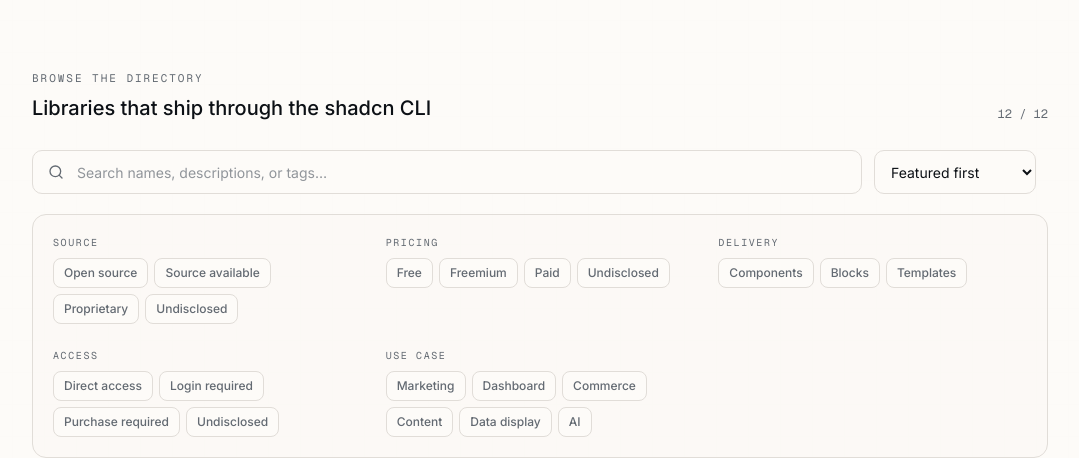
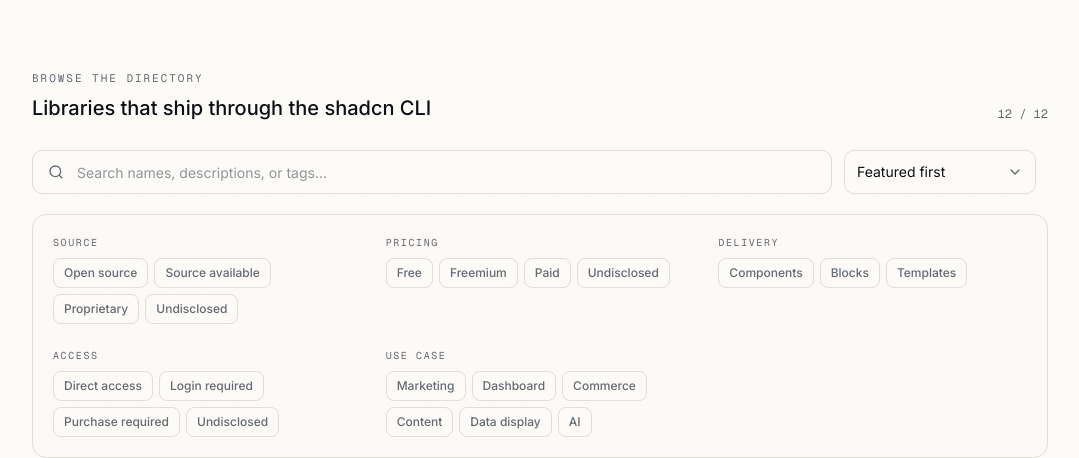
Before and after one commit to tuntun0609/awesome-shadcn-ui, a Next.js app: page / in a window 1280 px wide. Shown: the part 396-854 px from the top of the page, without its empty margins (100-1179 px from the left). Built offline with nearby package versions, Linux system fonts and the light colour scheme; no server answers.

Commit message:
feat: 集成 @base-ui/react Select 并替换目录页原生下拉

```diff
--- a/src/components/library-directory.tsx
+++ b/src/components/library-directory.tsx
@@ -14,6 +14,13 @@
 import Link from "next/link";
 import { usePathname, useSearchParams } from "next/navigation";
 import { type ReactNode, useState } from "react";
+import {
+  Select,
+  SelectContent,
+  SelectItem,
+  SelectTrigger,
+  SelectValue,
+} from "@/components/ui/select";
 import type { Library } from "@/data/libraries";
 import {
   accessModels,
@@ -59,6 +66,12 @@
   templates: "Templates",
   undisclosed: "Undisclosed",
 };
+
+const sortOptions: ReadonlyArray<{ label: string; value: CatalogSort }> = [
+  { label: "Featured first", value: "featured" },
+  { label: "Recently updated", value: "recently-updated" },
+  { label: "Most starred", value: "most-starred" },
+];
 
 const readList = (params: URLSearchParams, key: string) =>
   params.get(key)?.split(",").filter(Boolean) ?? [];
@@ -236,7 +249,7 @@
 
   return (
     <section aria-labelledby="directory-title" className="pb-24">
-      <div className="border-border border-b pb-5">
+      <div className="pb-5">
         <div className="flex items-end justify-between gap-6">
           <div>
             <p className="font-mono text-[11px] text-muted-foreground uppercase tracking-[0.18em]">
@@ -270,16 +283,25 @@
             />
           </label>
 
-          <select
-            aria-label="Sort libraries"
-            className="h-11 rounded-lg border bg-background px-3 text-sm outline-none focus:border-blue-500 focus:ring-4 focus:ring-blue-500/10"
-            onChange={(event) => setParam("sort", event.target.value)}
+          <Select
+            items={sortOptions}
+            onValueChange={(value) => setParam("sort", value ?? "")}
             value={sort}
           >
-            <option value="featured">Featured first</option>
-            <option value="recently-updated">Recently updated</option>
-            <option value="most-starred">Most starred</option>
-          </select>
+            <SelectTrigger
+              aria-label="Sort libraries"
+              className="h-11 w-full rounded-lg border-border bg-background px-3 data-[size=default]:h-11 md:w-48"
+            >
+              <SelectValue />
+            </SelectTrigger>
+            <SelectContent align="end">
+              {sortOptions.map((option) => (
+                <SelectItem key={option.value} value={option.value}>
+                  {option.label}
+                </SelectItem>
+              ))}
+            </SelectContent>
+          </Select>
 
           <button
             className="inline-flex h-11 items-center justify-center gap-2 rounded-lg border bg-background px-3 text-sm md:hidden"
@@ -305,12 +327,12 @@
         </div>
       </div>
 
-      <div className="divide-y divide-border border-border border-b">
+      <div>
         {visibleLibraries.map((library) => {
           const metric = metrics.repositories[library.slug];
           return (
             <article
-              className="group grid gap-4 py-6 sm:grid-cols-[44px_minmax(0,1fr)_auto] sm:items-center sm:gap-5"
+              className="group relative -mx-4 grid gap-4 rounded-xl px-4 py-6 transition-colors after:absolute after:right-4 after:bottom-0 after:left-4 after:h-px after:bg-border/40 after:content-[''] last:after:hidden hover:bg-muted/35 sm:grid-cols-[44px_minmax(0,1fr)_auto] sm:items-center sm:gap-5 sm:after:left-20"
               key={library.slug}
             >
               <div className="relative flex size-11 items-center justify-center overflow-hidden rounded-xl border bg-card font-semibold text-sm shadow-sm">
--- /dev/null
+++ b/src/components/ui/select.tsx
@@ -0,0 +1,201 @@
+"use client";
+
+import { Select as SelectPrimitive } from "@base-ui/react/select";
+import { CheckIcon, ChevronDownIcon, ChevronUpIcon } from "lucide-react";
+import type { ComponentProps } from "react";
+import { cn } from "@/lib/utils";
+
+const Select = SelectPrimitive.Root;
+
+function SelectGroup({ className, ...props }: SelectPrimitive.Group.Props) {
+  return (
+    <SelectPrimitive.Group
+      className={cn("scroll-my-1.5 p-1", className)}
+      data-slot="select-group"
+      {...props}
+    />
+  );
+}
+
+function SelectValue({ className, ...props }: SelectPrimitive.Value.Props) {
+  return (
+    <SelectPrimitive.Value
+      className={cn("flex flex-1 text-left", className)}
+      data-slot="select-value"
+      {...props}
+    />
+  );
+}
+
+function SelectTrigger({
+  className,
+  size = "default",
+  children,
+  ...props
+}: SelectPrimitive.Trigger.Props & {
+  size?: "sm" | "default";
+}) {
+  return (
+    <SelectPrimitive.Trigger
+      className={cn(
+        "flex w-fit items-center justify-between gap-1.5 whitespace-nowrap rounded-2xl border border-transparent bg-input/50 px-3 py-2 text-sm outline-none transition-[color,box-shadow] duration-200 focus-visible:border-ring focus-visible:ring-3 focus-visible:ring-ring/30 disabled:cursor-not-allowed disabled:opacity-50 aria-invalid:border-destructive aria-invalid:ring-3 aria-invalid:ring-destructive/20 data-[size=default]:h-8 data-[size=sm]:h-7 data-placeholder:text-muted-foreground *:data-[slot=select-value]:line-clamp-1 *:data-[slot=select-value]:flex *:data-[slot=select-value]:items-center *:data-[slot=select-value]:gap-1.5 dark:aria-invalid:border-destructive/50 dark:aria-invalid:ring-destructive/40 [&_svg:not([class*='size-'])]:size-4 [&_svg]:pointer-events-none [&_svg]:shrink-0",
+        className
+      )}
+      data-size={size}
+      data-slot="select-trigger"
+      {...props}
+    >
+      {children}
+      <SelectPrimitive.Icon
+        render={
+          <ChevronDownIcon className="pointer-events-none size-4 text-muted-foreground" />
+        }
+      />
+    </SelectPrimitive.Trigger>
+  );
+}
+
+function SelectContent({
+  className,
+  children,
+  side = "bottom",
+  sideOffset = 4,
+  align = "center",
+  alignOffset = 0,
+  alignItemWithTrigger = true,
+  ...props
+}: SelectPrimitive.Popup.Props &
+  Pick<
+    SelectPrimitive.Positioner.Props,
+    "align" | "alignOffset" | "side" | "sideOffset" | "alignItemWithTrigger"
+  >) {
+  return (
+    <SelectPrimitive.Portal>
+      <SelectPrimitive.Positioner
+        align={align}
+        alignItemWithTrigger={alignItemWithTrigger}
+        alignOffset={alignOffset}
+        className="isolate z-50"
+        side={side}
+        sideOffset={sideOffset}
+      >
+        <SelectPrimitive.Popup
+          className={cn(
+            "data-[side=bottom]:slide-in-from-top-2 data-[side=inline-end]:slide-in-from-left-2 data-[side=inline-start]:slide-in-from-right-2 data-[side=left]:slide-in-from-right-2 data-[side=right]:slide-in-from-left-2 data-[side=top]:slide-in-from-bottom-2 data-open:fade-in-0 data-open:zoom-in-95 data-closed:fade-out-0 data-closed:zoom-out-95 relative isolate z-50 max-h-(--available-height) w-(--anchor-width) min-w-36 origin-(--transform-origin) overflow-y-auto overflow-x-hidden rounded-2xl bg-popover text-popover-foreground shadow-lg ring-1 ring-foreground/5 duration-100 data-[align-trigger=true]:animate-none data-closed:animate-out data-open:animate-in dark:ring-foreground/10",
+            className
+          )}
+          data-align-trigger={alignItemWithTrigger}
+          data-slot="select-content"
+          {...props}
+        >
+          <SelectScrollUpButton />
+          <SelectPrimitive.List>{children}</SelectPrimitive.List>
+          <SelectScrollDownButton />
+        </SelectPrimitive.Popup>
+      </SelectPrimitive.Positioner>
+    </SelectPrimitive.Portal>
+  );
+}
+
+function SelectLabel({
+  className,
+  ...props
+}: SelectPrimitive.GroupLabel.Props) {
+  return (
+    <SelectPrimitive.GroupLabel
+      className={cn("px-2 py-1 text-muted-foreground text-xs", className)}
+      data-slot="select-label"
+      {...props}
+    />
+  );
+}
+
+function SelectItem({
+  className,
+  children,
+  ...props
+}: SelectPrimitive.Item.Props) {
+  return (
+    <SelectPrimitive.Item
+      className={cn(
+        "relative flex min-h-7 w-full cursor-default select-none items-center gap-2 rounded-xl py-1.5 pr-8 pl-2 text-sm outline-hidden focus:bg-accent focus:text-accent-foreground not-data-[variant=destructive]:focus:**:text-accent-foreground data-disabled:pointer-events-none data-disabled:opacity-50 [&_svg:not([class*='size-'])]:size-4 [&_svg]:pointer-events-none [&_svg]:shrink-0 *:[span]:last:flex *:[span]:last:items-center *:[span]:last:gap-2",
+        className
+      )}
+      data-slot="select-item"
+      {...props}
+    >
+      <SelectPrimitive.ItemText className="flex flex-1 shrink-0 gap-2 whitespace-nowrap">
+        {children}
+      </SelectPrimitive.ItemText>
+      <SelectPrimitive.ItemIndicator
+        render={
+          <span className="pointer-events-none absolute right-2 flex size-4 items-center justify-center" />
+        }
+      >
+        <CheckIcon className="pointer-events-none" />
+      </SelectPrimitive.ItemIndicator>
+    </SelectPrimitive.Item>
+  );
+}
+
+function SelectSeparator({
+  className,
+  ...props
+}: SelectPrimitive.Separator.Props) {
+  return (
+    <SelectPrimitive.Separator
+      className={cn("pointer-events-none -mx-1 my-1 h-px bg-border", className)}
+      data-slot="select-separator"
+      {...props}
+    />
+  );
+}
+
+function SelectScrollUpButton({
+  className,
+  ...props
+}: ComponentProps<typeof SelectPrimitive.ScrollUpArrow>) {
+  return (
+    <SelectPrimitive.ScrollUpArrow
+      className={cn(
+        "top-0 z-10 flex w-full cursor-default items-center justify-center bg-popover py-1 [&_svg:not([class*='size-'])]:size-4",
+        className
+      )}
+      data-slot="select-scroll-up-button"
+      {...props}
+    >
+      <ChevronUpIcon />
+    </SelectPrimitive.ScrollUpArrow>
+  );
+}
+
+function SelectScrollDownButton({
+  className,
+  ...props
+}: ComponentProps<typeof SelectPrimitive.ScrollDownArrow>) {
+  return (
+    <SelectPrimitive.ScrollDownArrow
+      className={cn(
+        "bottom-0 z-10 flex w-full cursor-default items-center justify-center bg-popover py-1 [&_svg:not([class*='size-'])]:size-4",
+        className
+      )}
+      data-slot="select-scroll-down-button"
+      {...props}
+    >
+      <ChevronDownIcon />
+    </SelectPrimitive.ScrollDownArrow>
+  );
+}
+
+export {
+  Select,
+  SelectContent,
+  SelectGroup,
+  SelectItem,
+  SelectLabel,
+  SelectScrollDownButton,
+  SelectScrollUpButton,
+  SelectSeparator,
+  SelectTrigger,
+  SelectValue,
+};
```
